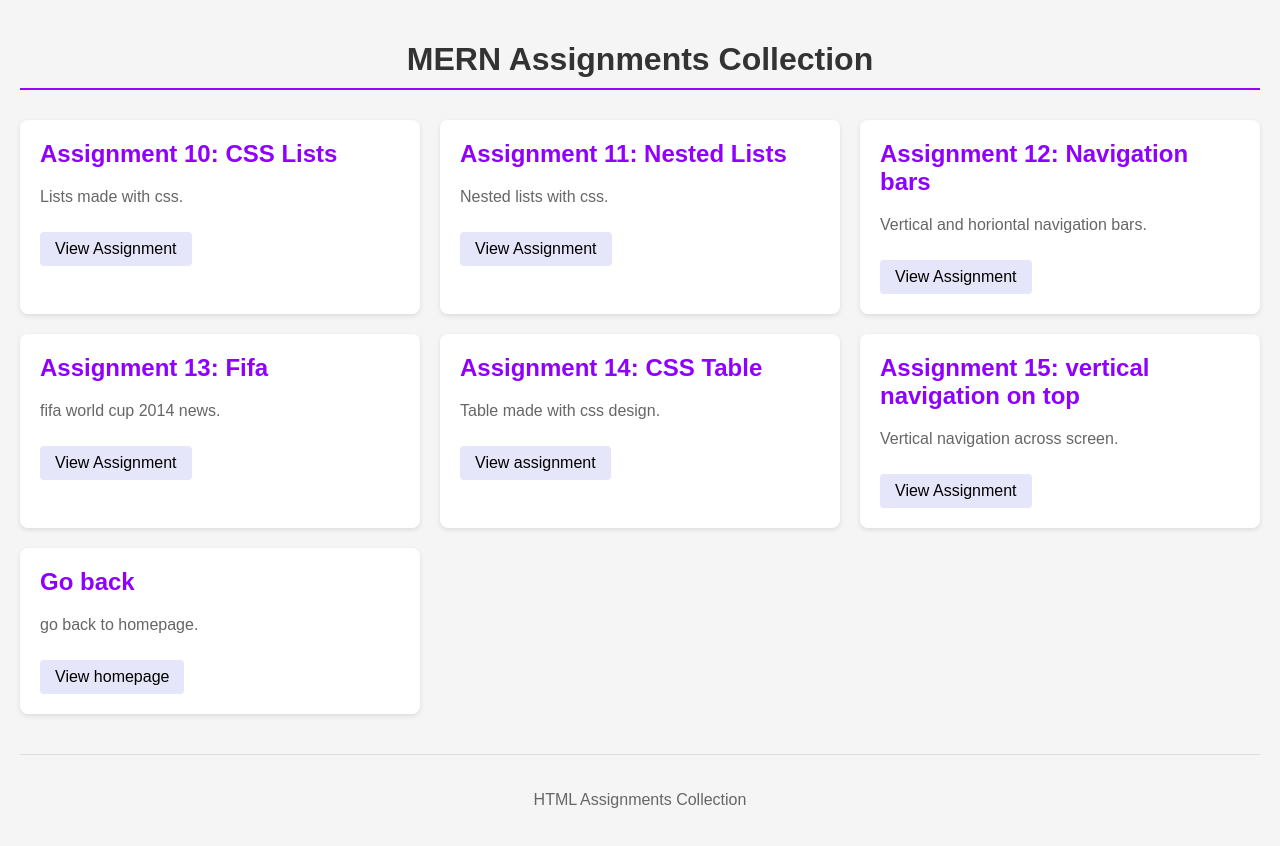
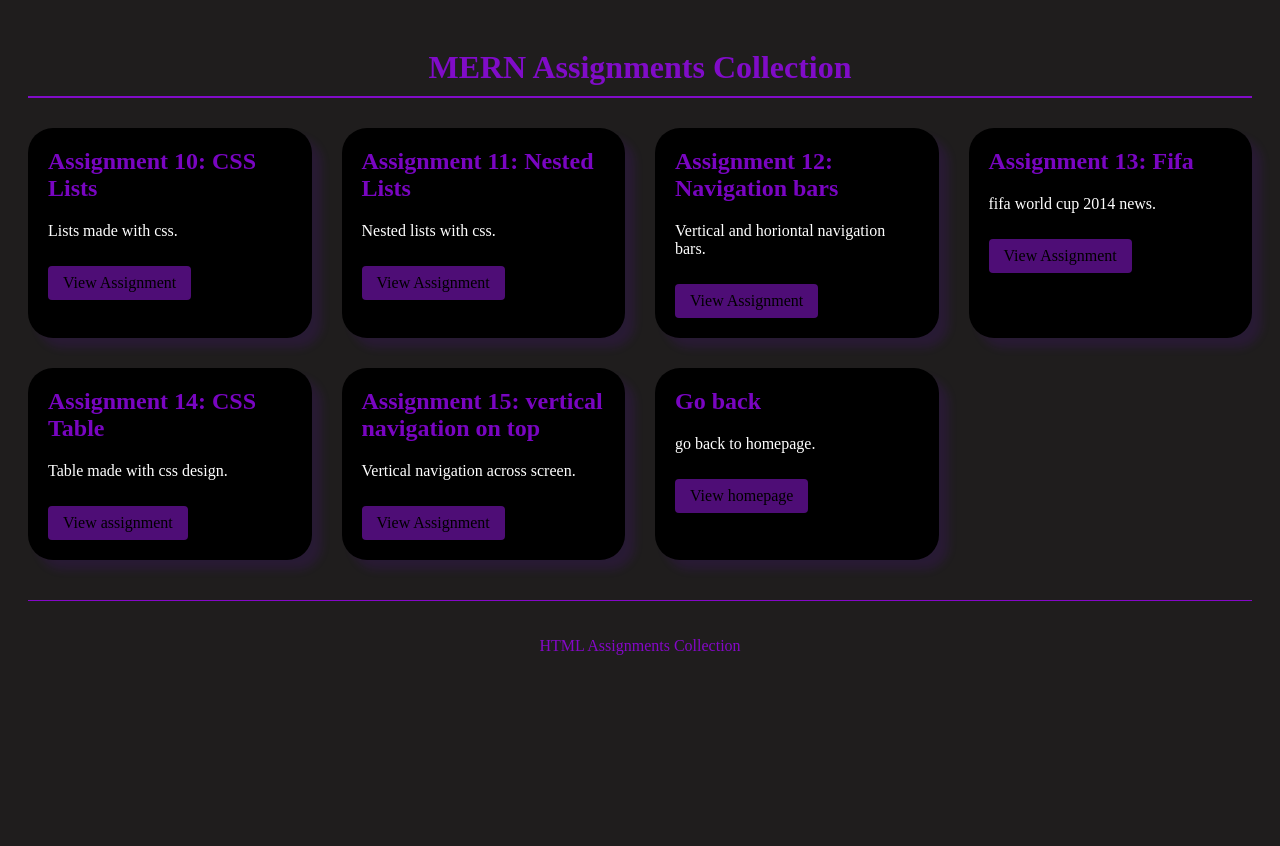
Before and after one commit to 26piyush/Ethnus-Mern, a plain HTML site: page day-4.html in a window 1280 px wide. After the commit the page ends 800 px from the top, so only its background shows below. Drawn offline with Linux system fonts and the light colour scheme.

Commit message:
Add files via upload

```diff
--- a/day-4.html
+++ b/day-4.html
@@ -4,59 +4,61 @@
     <title>Day-4</title>
     <style>
         body {
-            font-family: Arial, sans-serif;
-            margin: 0;
+            font-family: 'Times New Roman', Times, serif;
+            margin: 10;
             padding: 20px;
-            background-color: #f5f5f5;
+            background-color: #1f1d1d;
         }
         h1 {
-            color: #333;
+            color: rgba(160, 7, 255, 0.756);
             text-align: center;
-            border-bottom: 2px solid rgb(155, 2, 250);
+            border-bottom: 2px solid rgba(160, 7, 255, 0.756);
             padding-bottom: 10px;
         }
         .container {
             display: grid;
-            grid-template-columns: repeat(auto-fill, minmax(300px, 1fr));
-            gap: 20px;
+            grid-template-columns: repeat(auto-fill, minmax(250px, 1fr));
+            gap: 30px;
             margin-top: 30px;
         }
-        .assignment-card {
-            background-color: white;
-            border-radius: 8px;
+
+        .Assignment-card {
+            background-color: rgb(0, 0, 0);
+            border-radius: 25px;
             padding: 20px;
-            box-shadow: 0 2px 5px rgba(0,0,0,0.1);
-            transition: transform 0.3s ease;
+            box-shadow: 10px 10px 10px rgba(128, 0, 255, 0.1);
+            transition: transform 0.7s ease;
         }
-        .assignment-card:hover {
-            transform: translateY(-5px);
-            box-shadow: 0 5px 15px rgba(0,0,0,0.2);
+        .Assignment-card:hover {
+            transform: translateY(-10px);
+            box-shadow: 0 5px 15px rgba(255, 0, 0, 0.2);
         }
-        .assignment-card h2 {
-            color: rgb(144, 0, 255);
+        .Assignment-card h2 {
+            color: rgba(160, 7, 255, 0.756);
             margin-top: 0;
         }
-        .assignment-card p {
-            color: #666;
+        .Assignment-card p {
+            color: #ffffff;
         }
-        .assignment-card a {
+        .Assignment-card a {
             display: inline-block;
             margin-top: 10px;
             padding: 8px 15px;
-            background-color: lavender;
+            background-color: rgba(104, 18, 157, 0.756);
             color: rgb(0, 0, 0);
             text-decoration: none;
             border-radius: 4px;
         }
-        .assignment-card a:hover {
-            background-color: purple;
+        .Assignment-card a:hover {
+            background-color: rgba(166, 0, 255, 0.756);
         }
+
         footer {
             margin-top: 40px;
             text-align: center;
-            color: #666;
+            color: rgba(166, 0, 255, 0.756);
             padding: 20px;
-            border-top: 1px solid #ddd;
+            border-top: 1px solid rgba(166, 0, 255, 0.756);
         }
     </style>
 </head>
@@ -66,41 +68,41 @@
 
     <div class="container">
 
-        <div class="assignment-card">
+        <div class="Assignment-card">
             <h2>Assignment 10: CSS Lists</h2>
             <p>Lists made with css.</p>
             <a href="assignment10.html">View Assignment</a>
         </div>
 
-        <div class="assignment-card">
+        <div class="Assignment-card">
             <h2>Assignment 11: Nested Lists</h2>
             <p>Nested lists with css.</p>
             <a href="assignment11.html">View Assignment</a>
         </div>
 
-        <div class="assignment-card">
+        <div class="Assignment-card">
             <h2>Assignment 12: Navigation bars</h2>
             <p>Vertical and horiontal navigation bars.</p>
             <a href="assignment12.html">View Assignment</a>
         </div>
 
-                <div class="assignment-card">
+        <div class="Assignment-card">
             <h2>Assignment 13: Fifa</h2>
             <p>fifa world cup 2014 news.</p>
             <a href="assignment13.html">View Assignment</a>
         </div>
-        <div class="assignment-card">
+        <div class="Assignment-card">
             <h2>Assignment 14: CSS Table</h2>
             <p>Table made with css design.</p>
             <a href="assignment14.html">View assignment</a>
         </div>
-        <div class="assignment-card">
+        <div class="Assignment-card">
             <h2>Assignment 15: vertical navigation on top</h2>
             <p>Vertical navigation across screen.</p>
             <a href="assignment15.html">View Assignment</a>
         </div>
 
-        <div class="assignment-card">
+        <div class="Assignment-card">
             <h2>Go back</h2>
             <p>go back to homepage.</p>
             <a href="index.html">View homepage</a>
```
Also changed, not shown: day-1.html (+32 -29 lines), day-10.html (+32 -30 lines), day-2.html (+31 -29 lines), day-3.html (+31 -29 lines), day-5.html (+31 -29 lines), day-6.html (+32 -30 lines), day-7.html (+32 -30 lines), day-8.html (+30 -28 lines), day-9.html (+29 -27 lines), index.html (+58 -58 lines).
